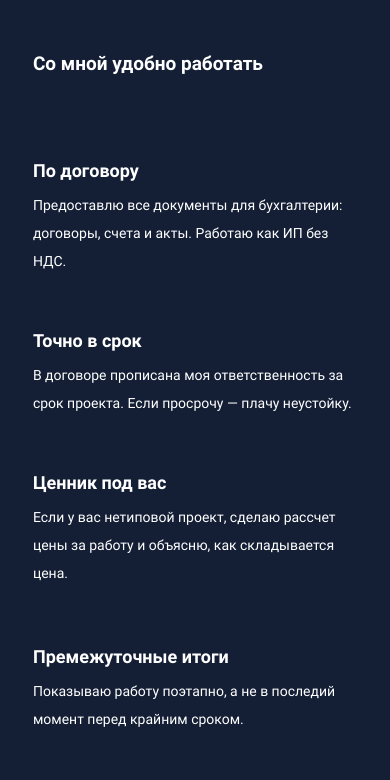
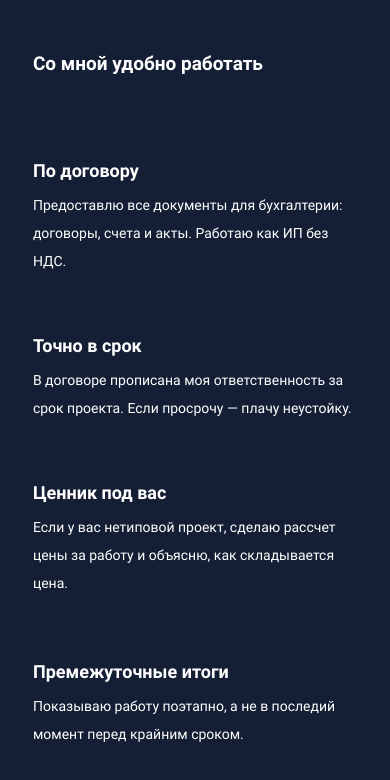
Before and after one commit to ramach05/challenge-team-indigo, a plain HTML site: page index.html in a window 390 px wide. Shown: the part 660-1440 px from the top of the page. Drawn offline with Linux system fonts and the light colour scheme.

Commit message:
доработки

```diff
--- a/blocks/grid-features/grid-features.css
+++ b/blocks/grid-features/grid-features.css
@@ -11,8 +11,8 @@
 @media screen and (max-width: 767px) {
     .grid-features {
         grid-template-columns: 1fr;
-        gap: 30px;
-        margin-bottom: 59px;
+        gap: 35px;
+        margin-bottom: 65px;
     }
     .grid-features li:nth-child(4) {
         margin-top: 3px;
--- a/blocks/page/page.css
+++ b/blocks/page/page.css
@@ -9,7 +9,6 @@
   margin: 0 auto;
 }
 
-
 /* полоса прокрутки (скроллбар) */
 
 ::-webkit-scrollbar {
@@ -20,7 +19,6 @@
   /* высота для горизонтального скролла */
   background-color: #cecece;
 }
-
 
 /* ползунок скроллбара */
 
@@ -35,5 +33,5 @@
 }
 
 ::-webkit-scrollbar-thumb:hover {
-  background-color: #ec1f46;
+  background-color: #ce1c3e;
 }
```
Lines whose indentation alone changed are shown as unchanged.
